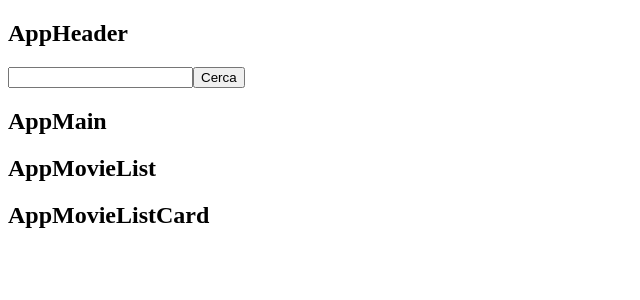
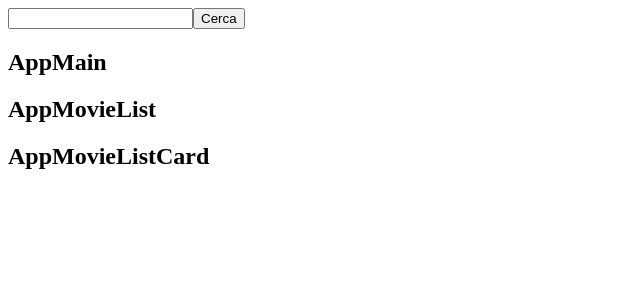
Before and after one commit to Tommaso-Panarotto/vite-boolflix, a Vue app: page / in a window 1280 px wide. Shown: the top 300 px of the page, without its empty margins (0-640 px from the left). Built offline with nearby package versions, Linux system fonts and the light colour scheme; the HTML template or start-up script is replaced by a standard one.

Commit message:
react on search

```diff
--- a/src/App.vue
+++ b/src/App.vue
@@ -2,24 +2,40 @@
 import AppHeader from "./components/AppHeader.vue";
 import AppMain from "./components/AppMain.vue";
 
+import { store } from "./store.js"
 import axios from 'axios';
 
 export default {
   data() {
     return {
-
+      store,
+      ApiUrl: "https://api.themoviedb.org/3/search/movie?",
+      ApiKey: "9b46b3d0d560dce29295098155e7ddae"
     }
   },
   components: {
     AppHeader,
     AppMain
+  },
+  methods: {
+    search() {
+      axios.get(this.ApiUrl, {
+        params: {
+          api_key: this.ApiKey,
+          query: store.querySearch
+        }
+      })
+        .then((response) => {
+          console.log(response)
+        })
+    }
   }
 }
 
 </script>
 
 <template>
-  <AppHeader />
+  <AppHeader @search="search" />
   <AppMain />
 </template>
 
--- a/src/components/AppHeader.vue
+++ b/src/components/AppHeader.vue
@@ -1,21 +1,25 @@
 <script>
-import AppHeaderSearch from "./AppHeaderSearch.vue";
+import { store } from "../store.js"
 
 export default {
     data() {
         return {
-
+            store,
         }
     },
-    components: {
-        AppHeaderSearch
+    methods: {
+        sendAMessage(message) {
+            console.log(message)
+        }
     }
 }
 </script>
 
 <template>
-    <h2>AppHeader</h2>
-    <AppHeaderSearch />
+    <section id="search">
+        <input type="text" v-model="store.querySearch" @keyup.enter="$emit(search)">
+        <button @click="$emit('search')">Cerca</button>
+    </section>
 </template>
 
 <style lang="scss" scoped></style>
--- a/src/components/AppHeaderSearch.vue
+++ /dev/null
@@ -1,25 +0,0 @@
-<script>
-import { store } from "../store.js"
-
-export default {
-    data() {
-        return {
-            store,
-        }
-    },
-    methods: {
-        sendAMessage(message) {
-            console.log(message)
-        }
-    }
-}
-</script>
-
-<template>
-    <section id="search">
-        <input type="text" v-model="store.querySearch" @keyup.enter="sendAMessage(store.querySearch)">
-        <button @click="sendAMessage(store.querySearch)">Cerca</button>
-    </section>
-</template>
-
-<style lang="scss" scoped></style>
```
